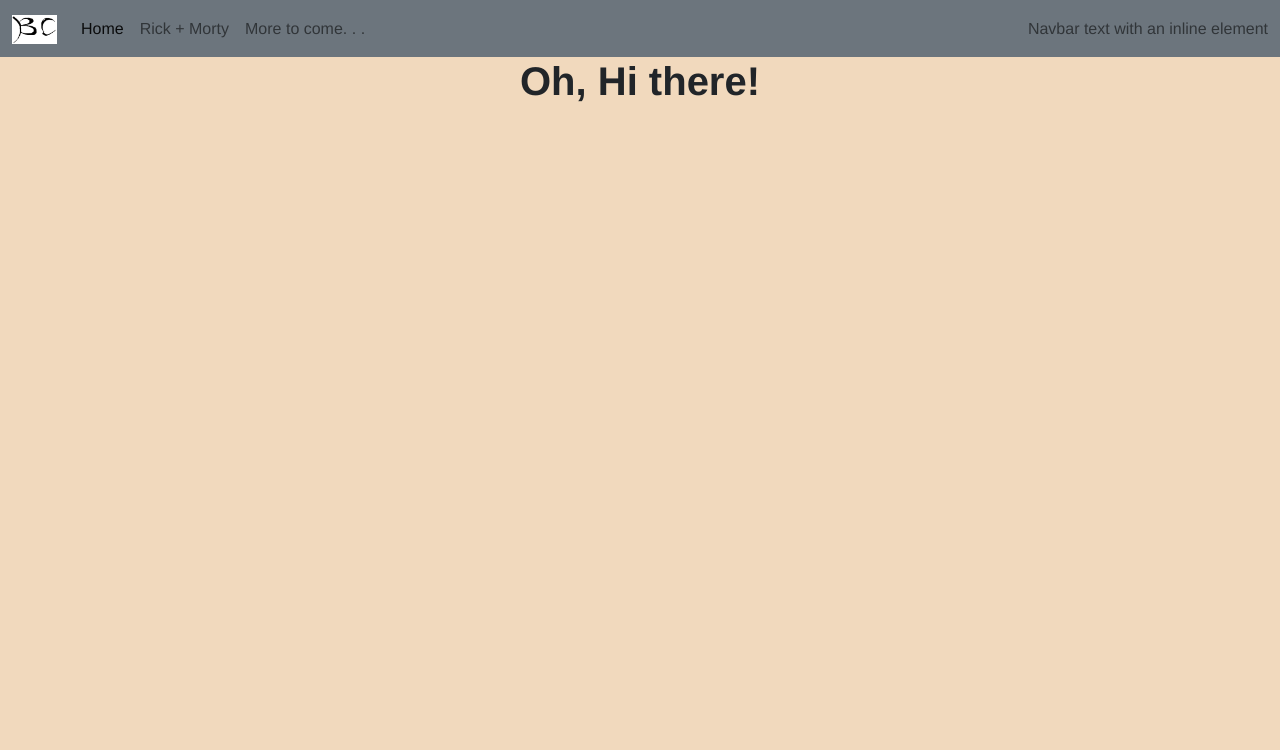
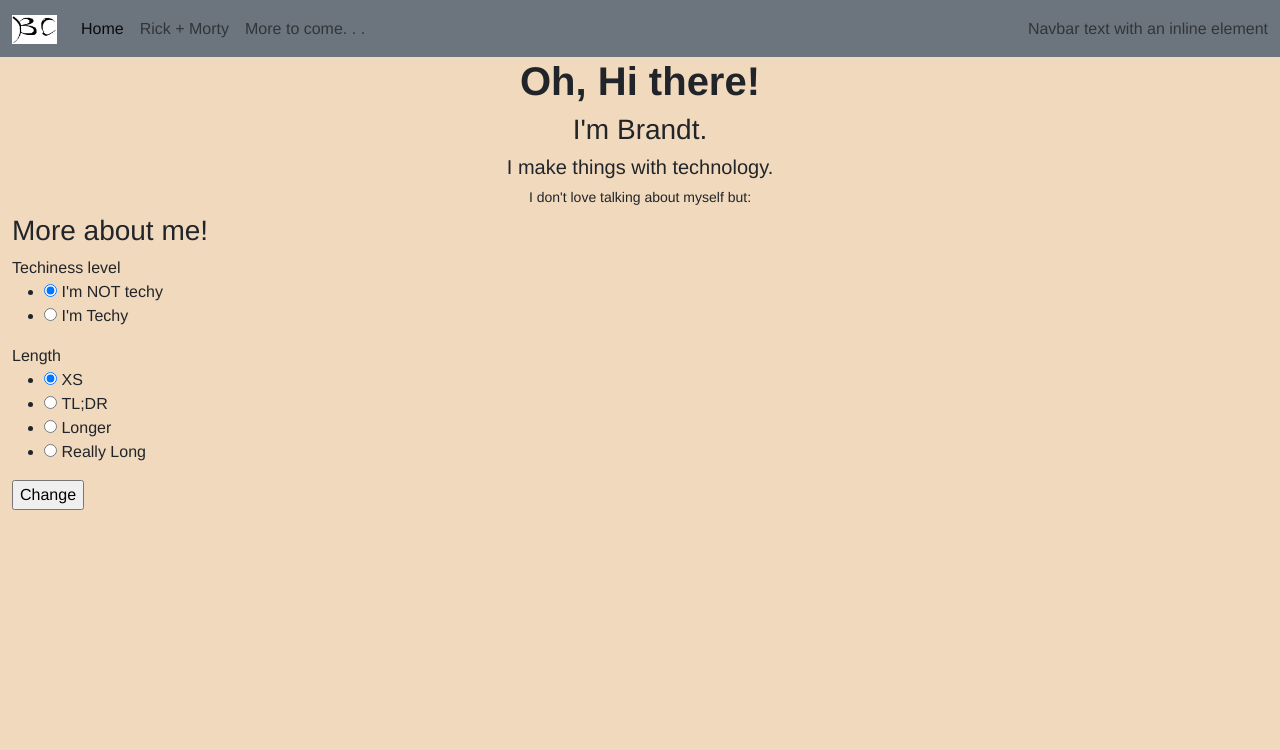
Before and after one commit to Brandt-C/API-playground, a Flask app: page / in a window 1280 px wide. Shown: the top 750 px of the page. Run offline with Flask 2, Linux system fonts and the light colour scheme.

Commit message:
building landing page

```diff
--- a/app/forms.py
+++ b/app/forms.py
@@ -1,5 +1,5 @@
 from flask_wtf import FlaskForm
-from wtforms import SelectField, SubmitField
+from wtforms import SelectField, SubmitField, RadioField
 # from wtforms.validators import DataRequired
 
 class Epform(FlaskForm):
@@ -10,3 +10,8 @@ class Epform(FlaskForm):
 class Locform(FlaskForm):
     loc_choice = SelectField('Select Location', choices=[str(i) for i in range(1, 127)], coerce=int)
     submit = SubmitField("Build Location")
+
+class BioForm(FlaskForm):
+    type_choice = RadioField("Techiness level", choices=["I'm NOT techy", "I'm Techy"], default="I'm NOT techy")
+    l_choice = RadioField("Length", choices=['XS', 'TL;DR', 'Longer', 'Really Long'], default='XS')
+    submit = SubmitField('Change')
--- a/app/routes.py
+++ b/app/routes.py
@@ -4,13 +4,14 @@ import requests as r
 from random import randrange
 
 from app.services import CharDict, Episode, Location
-from .forms import Epform, Locform
+from .forms import BioForm, Epform, Locform
 
 
 
-@app.route('/')
+@app.route('/', methods=['GET', 'POST'])
 def home():
-    return render_template('index.html')
+    form = BioForm()
+    return render_template('index.html', form=form)
 
 @app.route('/rm', methods=['GET', 'POST'])
 def rm():
--- a/app/static/css/main.css
+++ b/app/static/css/main.css
@@ -20,3 +20,7 @@ footer {
     bottom: 0;
     left: 45%;
 }
+
+#bhead {
+    text-align: center;
+}
--- a/app/templates/index.html
+++ b/app/templates/index.html
@@ -46,11 +46,34 @@
     </div>
   </nav>
   {% block content %}
-  <h1>Oh, Hi there!</h1>
-
+  <div id="bhead" class="container-fluid">
+    <h1>Oh, Hi there!</h1>
+    <h3>I'm Brandt.</h3>
+    <h5>I make things with technology.</h5>
+    <h6><small>I don't love talking about myself but:</small></h6>
+  </div>
   {% endblock %}
   {% block content2 %}
-
+  <div class="container-fluid">
+    <h3>More about me!</h3>
+    <div class="row">
+      <form method="POST">
+        <div id="typeform" class="form-group">
+          <div class="col">
+            <fieldset id="type_choice">
+              {{ form.type_choice.label }}
+              {{ form.type_choice }}
+            </fieldset>
+            <fieldset id="l_choice">
+              {{ form.l_choice.label }}
+              {{ form.l_choice }}
+            </fieldset>
+            {{ form.submit }}
+          </div>
+        </div>
+      </form>
+    </div>
+  </div>
   {% endblock %}
   {% block content3 %}
 
```
